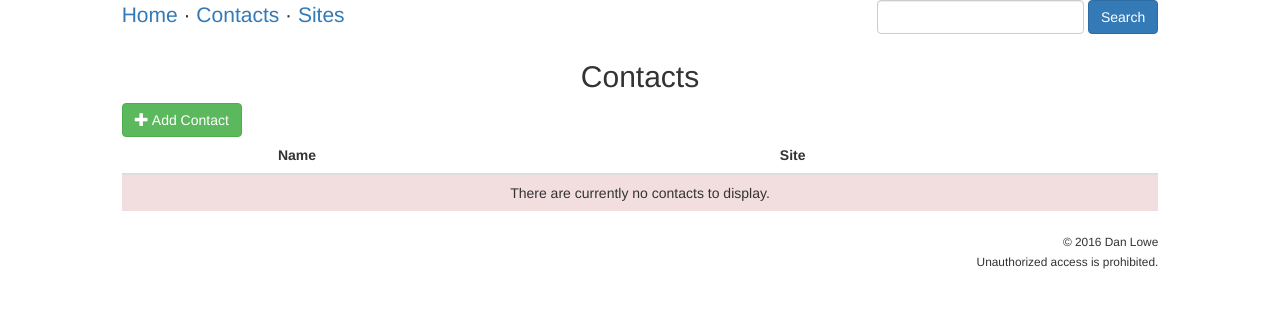
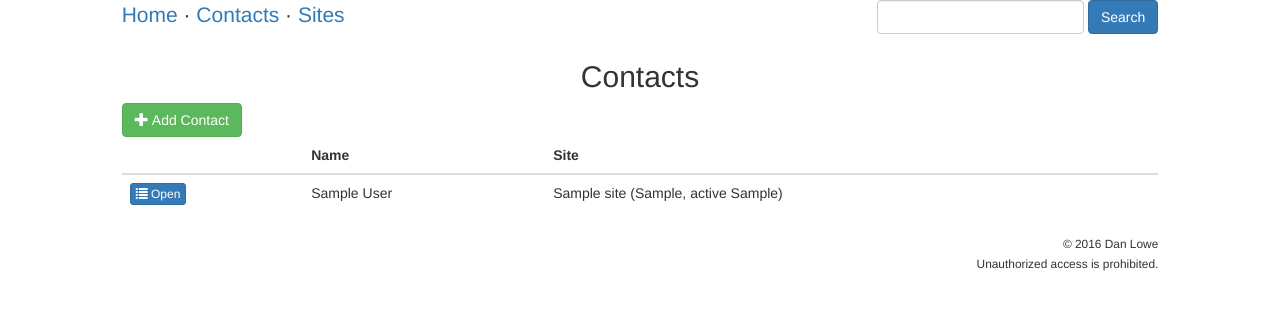
Before and after one commit to tangledhelix/tealdb, a Django app: page /contacts in a window 1280 px wide. Shown: the top 310 px of the page. Run offline with Django 3.2, Linux system fonts and the light colour scheme; tables that the repository leaves empty hold one stand-in row (values such as "Sample post"); some libraries are stand-ins or nearby versions.

Commit message:
Show summary listing of contacts

```diff
--- a/tealdb/templates/contacts.html
+++ b/tealdb/templates/contacts.html
@@ -40,7 +40,7 @@
             </a>
         </td>
         <td>{{ contact.first_name }} {{ contact.last_name }}</td>
-        <td>{{ site.name }}</td>
+        <td>{{ contact.site.name }} ({{ contact.site.city}}, {{ contact.site.state }} {{ contact.site.country }})</td>
     </tr>
 {% endfor %}
 {% else %}
--- a/tealdb/views.py
+++ b/tealdb/views.py
@@ -9,7 +9,9 @@ def main(request):
 
 
 def contacts(request):
-    return render(request, 'contacts.html')
+    contacts = Contact.objects.all()
+    context = {'contacts': contacts}
+    return render(request, 'contacts.html', context)
 
 
 def contact(request, contact_id):
```
